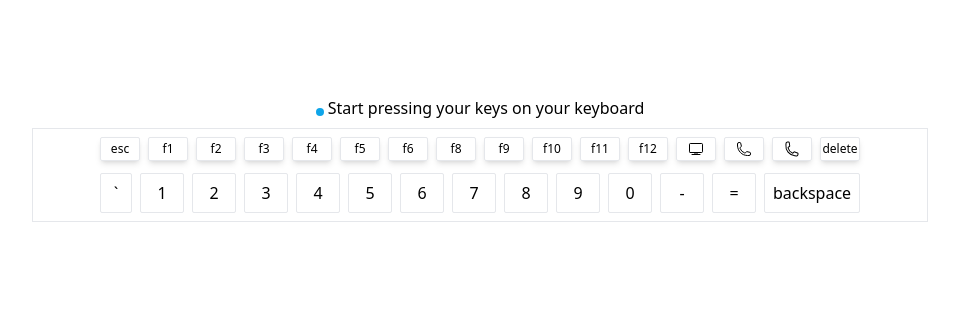
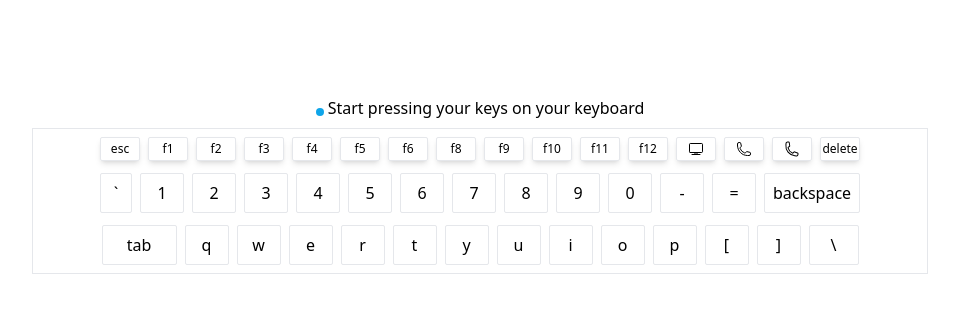
Before and after one commit to aziz-codes/react-keyboard-tester, a React (Vite) app: page / in a window 1280 px wide. Shown: the top 312 px of the page, without its empty margins (160-1119 px from the left). Built offline with nearby package versions, Linux system fonts and the light colour scheme.

Commit message:
rendered third row

```diff
--- a/src/components/Keyboard.jsx
+++ b/src/components/Keyboard.jsx
@@ -12,6 +12,7 @@ const Keyboard = () => {
   console.log(allKeys);
   const firstRow = allKeys.slice(0, 16);
   const secondRow = allKeys.slice(16, 30);
+  const thirdRow = allKeys.slice(30, 44);
   return (
     <section className="w-full  flex flex-col items-center mt-24">
       <div className="flex items-center gap-1">
@@ -48,6 +49,22 @@ const Keyboard = () => {
           ))}
         </div>
         {/* end of second row */}
+        {/* start of third row */}
+        <div className="flex gap-2 items-center">
+          {thirdRow.map((btn, index) => (
+            <button
+              key={index}
+              className={`${
+                index === 0 && "h-10 w-[75px]"
+              } h-10 w-11 border rounded-sm flex items-center justify-center ${
+                index === thirdRow.length - 1 && "w-[50px]"
+              }`}
+            >
+              {btn.label}
+            </button>
+          ))}
+        </div>
+        {/* end of third row */}
       </div>
     </section>
   );
```
